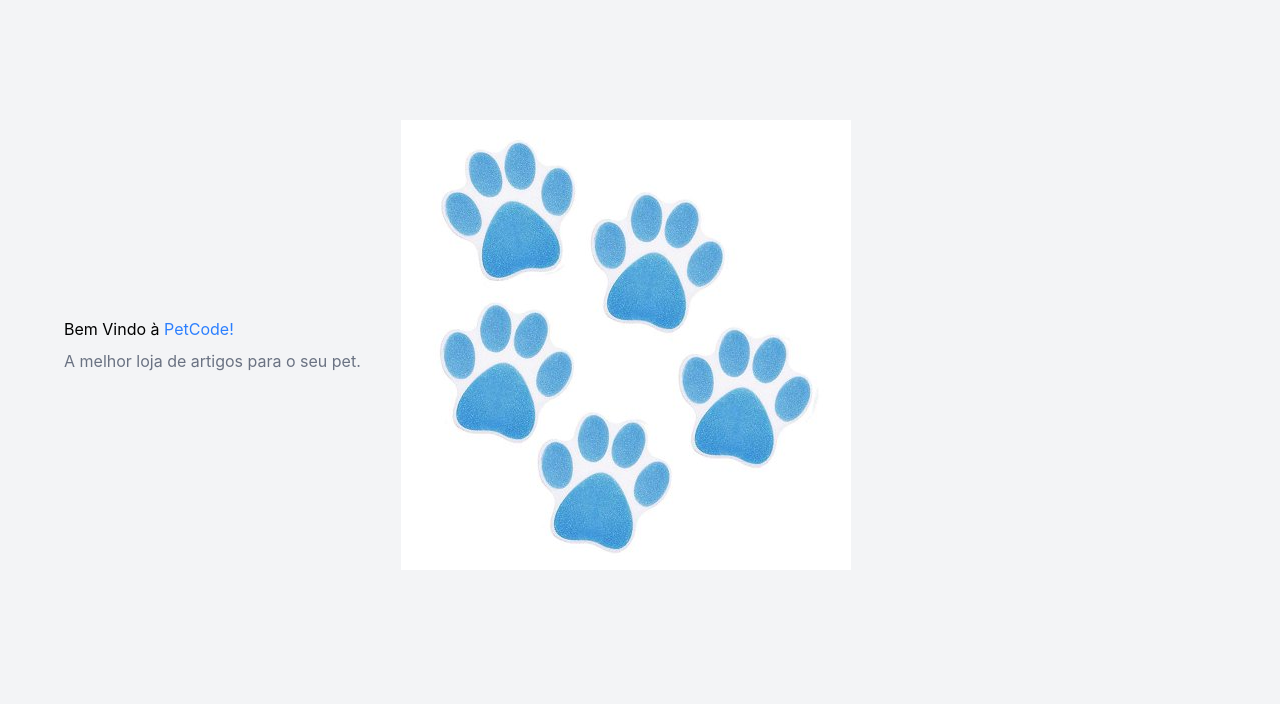
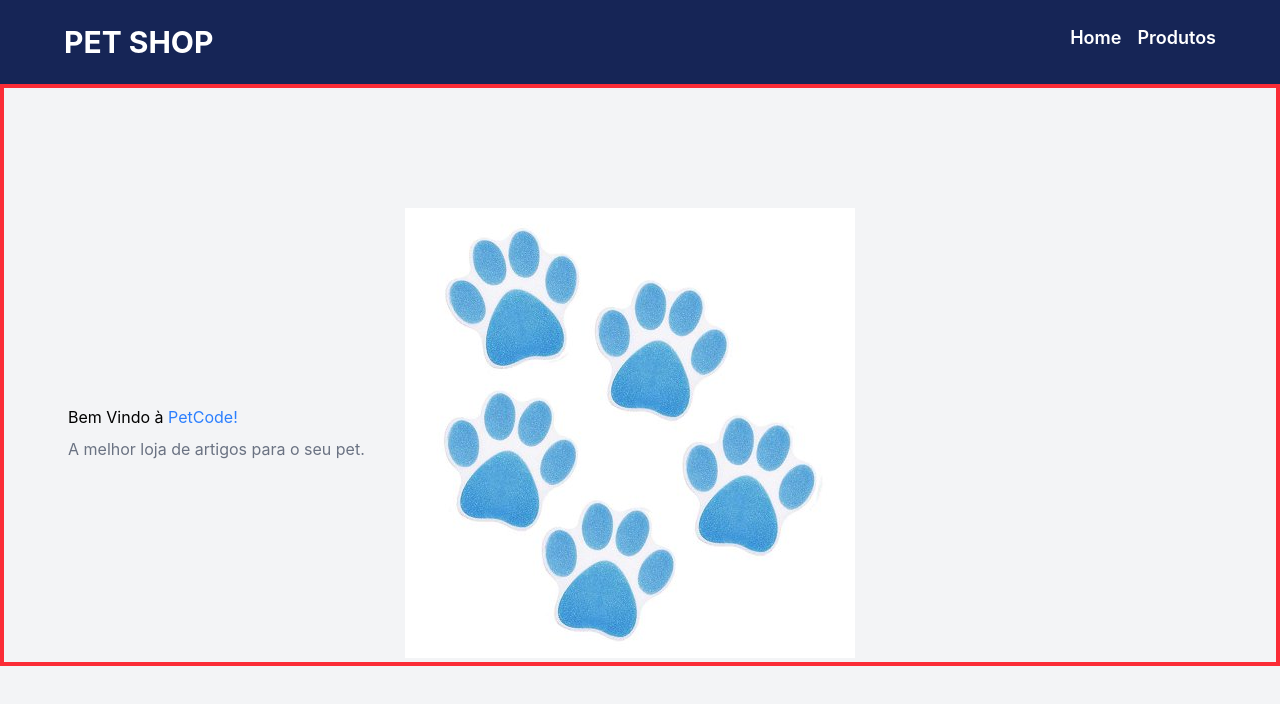
Before and after one commit to PetshopCp/PetCode, a React (Vite) app: page / in a window 1280 px wide. Shown: the top 704 px of the page. Built offline with nearby package versions, Linux system fonts and the light colour scheme.

Commit message:
fix:corrigindo rotas

```diff
--- a/src/App.jsx
+++ b/src/App.jsx
@@ -1,17 +1,21 @@
 import { BrowserRouter as Router, Routes, Route } from 'react-router-dom'
 import Home from './pages/Home'
+import Header from './components/Header'
 import Produtos from './pages/Produtos'
 
 const App = () => {
   return (
     <Router>
-      <div className='min-h-screen bg-gray-100 text-gray-900'>
-        <main>
-          <Routes>
-            <Route path='/' element={<Home />} />
-            <Route path='/produtos' element={<Produtos />} />
-          </Routes>
-        </main>
+      <div>
+        <Header/>
+        <div className='min-h-screen bg-gray-100 text-gray-900'>
+          <main className="border-4 border-red-500">
+            <Routes>
+              <Route path="/" element={<Home />} />
+              <Route path="/produtos" element={<Produtos />} />
+            </Routes>
+          </main>
+        </div>
       </div>
     </Router>
   )
--- a/src/components/Header.jsx
+++ b/src/components/Header.jsx
@@ -1,6 +1,5 @@
 import { Link } from 'react-router-dom'
 import Home from '../pages/Home'
-import Produtos from '../pages/Produtos'
 
 const Header = () => {
     return (
@@ -9,13 +8,11 @@ const Header = () => {
 
             <h1 className="text-3xl font-bold text-white">PET SHOP</h1>
             </div>
-            <div>
-            <h3 className="text-lg font-semibold text-white">Produtos</h3>
 
-            </div>
-
-            <Link to="/" className="flex items-center gap-2 py-2 rounded-2xl"><Home />Home</Link>
-            <Link to="/produtos" className="flex items-center gap-2 py-2 rounded-2xl">Produtos</Link>
+            <span className='flex gap-4'>
+                <Link to="/" className="text-lg font-semibold text-white">Home</Link>
+                <Link to="/produtos" className="text-lg font-semibold text-white">Produtos</Link>
+            </span>
 
         </header>
     )
--- a/src/pages/Home.jsx
+++ b/src/pages/Home.jsx
@@ -2,18 +2,18 @@ import Patinhas from "../assets/Patinhas.jpeg"
 
 const Home = () => {
   return (
-
+    <div>
          <section className='flex px-16 pt-30 pb-1 flex-col-reverse items-center text-center md:flex-row md:text-left gap-10 max-w-9xl mx-auto' id='hero-section'>
                     <div className='flex flex-col gap-2 items-center md:items-start'>
                         <h1 className='text-black dark:text-(--primary-color-dark)'>Bem Vindo à <span className='text-blue-500'>PetCode!</span></h1>
                         <p className='text-gray-500'>A melhor loja de artigos para o seu pet.</p>
 
                     </div>
-
                     <div>
                         <img src={Patinhas}></img>
                     </div>
                 </section>
+    </div>
 
 
   )
```
Lines whose indentation alone changed are shown as unchanged.
